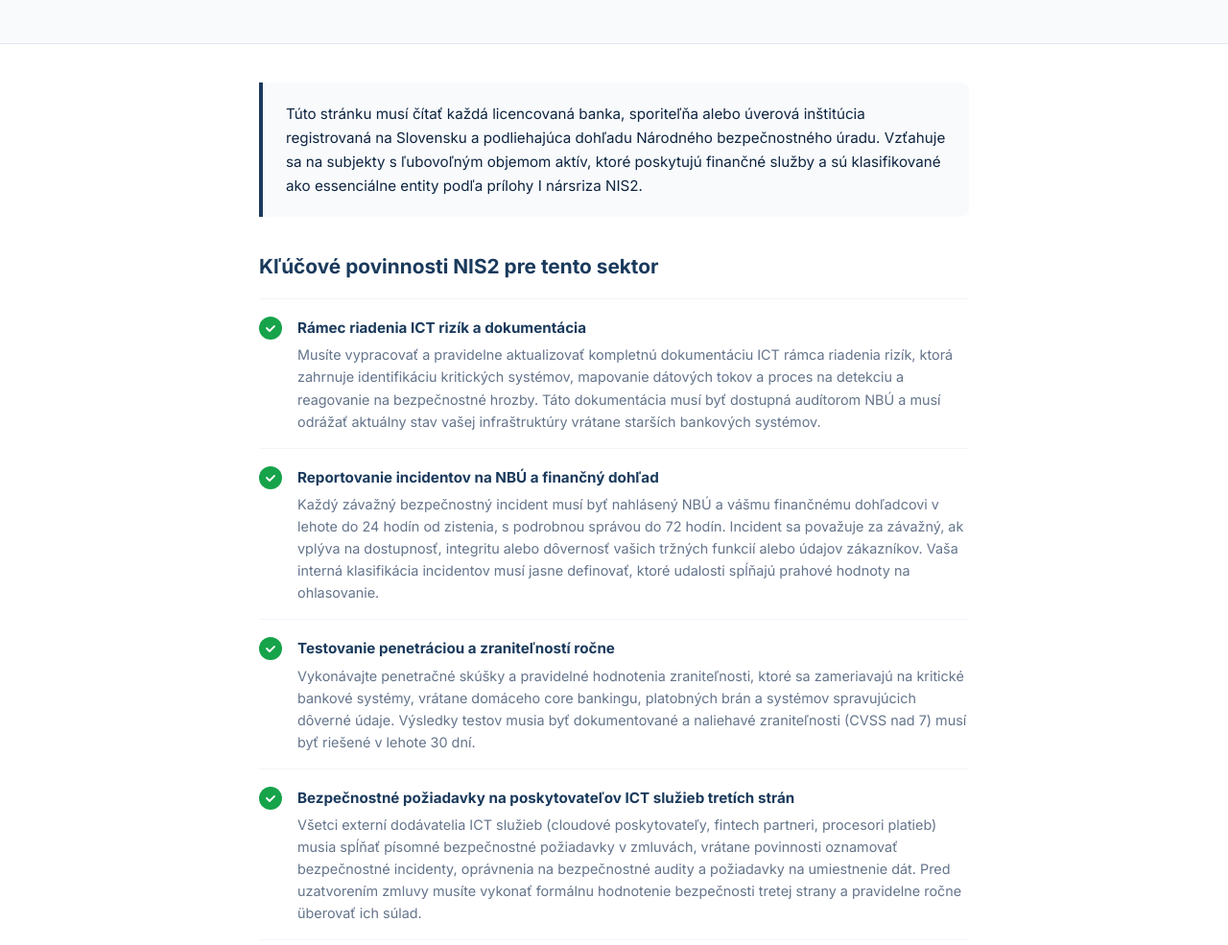
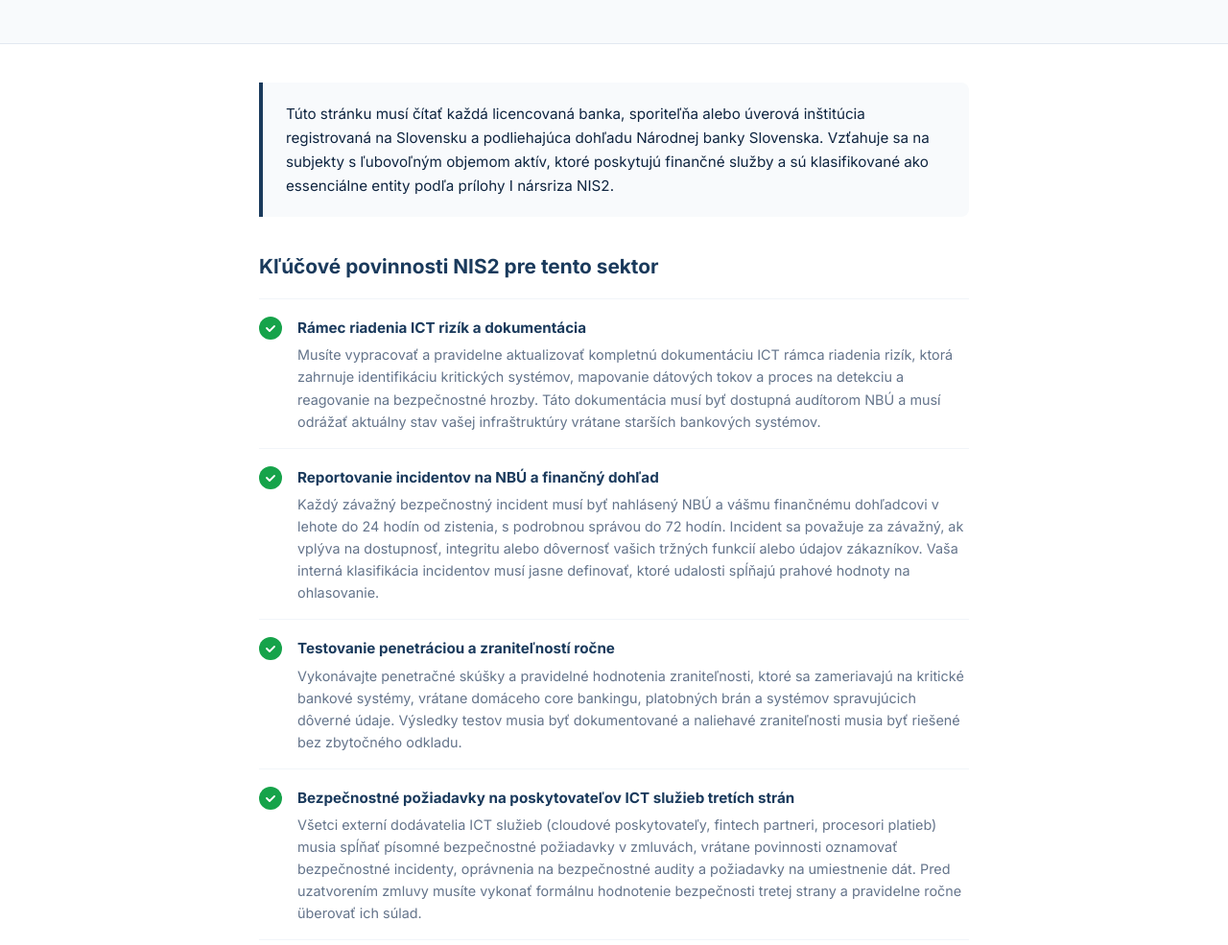
Before and after one commit to domagoj89/nis2-nastroje-sk, a plain HTML site: page sektory/banks.html in a window 1280 px wide. Shown: the part 441-1426 px from the top of the page at 96% size. Drawn offline with Linux system fonts and the light colour scheme.

Commit message:
quality-loop 2026-11-20: verified-fact corrections

```diff
--- a/sektory/banks.html
+++ b/sektory/banks.html
@@ -131,7 +131,7 @@
 <!-- WHO QUALIFIES -->
 <div class="container--narrow" style="padding:2.5rem 1.25rem 0;">
   <div style="background:var(--gray-50);border-left:4px solid var(--navy);border-radius:0 8px 8px 0;padding:1.25rem 1.5rem;">
-    <p style="font-size:.95rem;color:var(--navy-dark);line-height:1.65;margin:0;">Túto stránku musí čítať každá licencovaná banka, sporiteľňa alebo úverová inštitúcia registrovaná na Slovensku a podliehajúca dohľadu Národného bezpečnostného úradu. Vzťahuje sa na subjekty s ľubovoľným objemom aktív, ktoré poskytujú finančné služby a sú klasifikované ako essenciálne entity podľa prílohy I nársriza NIS2.</p>
+    <p style="font-size:.95rem;color:var(--navy-dark);line-height:1.65;margin:0;">Túto stránku musí čítať každá licencovaná banka, sporiteľňa alebo úverová inštitúcia registrovaná na Slovensku a podliehajúca dohľadu Národnej banky Slovenska. Vzťahuje sa na subjekty s ľubovoľným objemom aktív, ktoré poskytujú finančné služby a sú klasifikované ako essenciálne entity podľa prílohy I nársriza NIS2.</p>
   </div>
 </div>
 
@@ -164,7 +164,7 @@
       </div>
       <div>
         <strong style="color:var(--navy);font-size:.95rem;">Testovanie penetráciou a zraniteľností ročne</strong>
-        <p style="margin:.25rem 0 0;color:var(--gray-500);font-size:.9rem;line-height:1.6;">Vykonávajte penetračné skúšky a pravidelné hodnotenia zraniteľnosti, ktoré sa zameriavajú na kritické bankové systémy, vrátane domáceho core bankingu, platobných brán a systémov spravujúcich dôverné údaje. Výsledky testov musia byť dokumentované a naliehavé zraniteľnosti (CVSS nad 7) musí byť riešené v lehote 30 dní.</p>
+        <p style="margin:.25rem 0 0;color:var(--gray-500);font-size:.9rem;line-height:1.6;">Vykonávajte penetračné skúšky a pravidelné hodnotenia zraniteľnosti, ktoré sa zameriavajú na kritické bankové systémy, vrátane domáceho core bankingu, platobných brán a systémov spravujúcich dôverné údaje. Výsledky testov musia byť dokumentované a naliehavé zraniteľnosti musia byť riešené bez zbytočného odkladu.</p>
       </div>
     </div>
     <div class="checklist-item" style="display:flex;gap:1rem;padding:1rem 0;border-bottom:1px solid var(--gray-100);">
```
Also changed, not shown: index.html (+1 -1 lines), sektory/education.html (+2 -2 lines).
